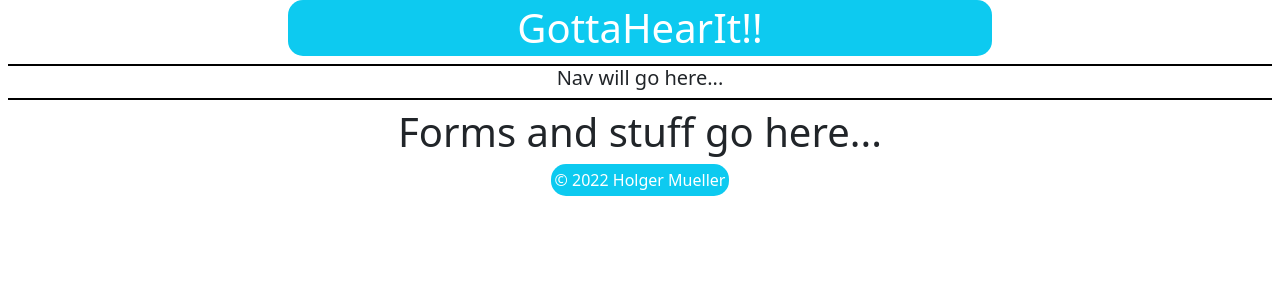
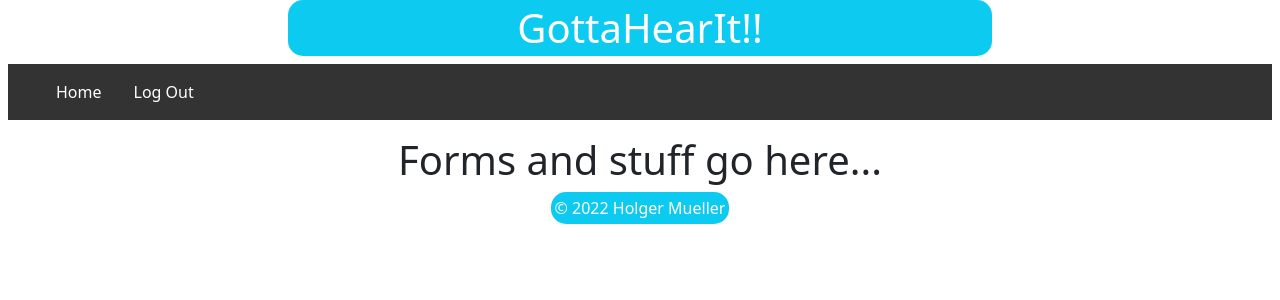
Before and after one commit to Holgermueller/gottahearit, a React (Create React App) app in the folder client/: page / in a window 1280 px wide. Shown: the top 300 px of the page. Built offline with nearby package versions, Linux system fonts and the light colour scheme.

Commit message:
worked on nav

```diff
--- /dev/null
+++ b/client/src/nav/nav.css
@@ -0,0 +1,23 @@
+ul {
+  list-style-type: none;
+  background-color: #333333;
+  margin: 0;
+  padding: 0;
+  overflow: hidden;
+}
+
+li {
+  float: left;
+}
+
+li a {
+  display: block;
+  text-align: center;
+  text-decoration: none;
+  padding: 16px;
+  color: white;
+}
+
+li a:hover {
+  background-color: aquamarine;
+}
--- a/client/src/nav/nav.js
+++ b/client/src/nav/nav.js
@@ -1,14 +1,18 @@
 import { Component } from "react";
-const navStyles = {
-  borderTop: "2px solid black",
-  borderBottom: "2px solid black",
-};
+import "./nav.css";
 
 export default class Nav extends Component {
   render() {
     return (
-      <section id="navigation" className="m-2" style={navStyles}>
-        <h5>Nav will go here...</h5>
+      <section id="navigation" className="m-2">
+        <ul>
+          <li>
+            <a href="#">Home</a>
+          </li>
+          <li>
+            <a href="#">Log Out</a>
+          </li>
+        </ul>
       </section>
     );
   }
```
